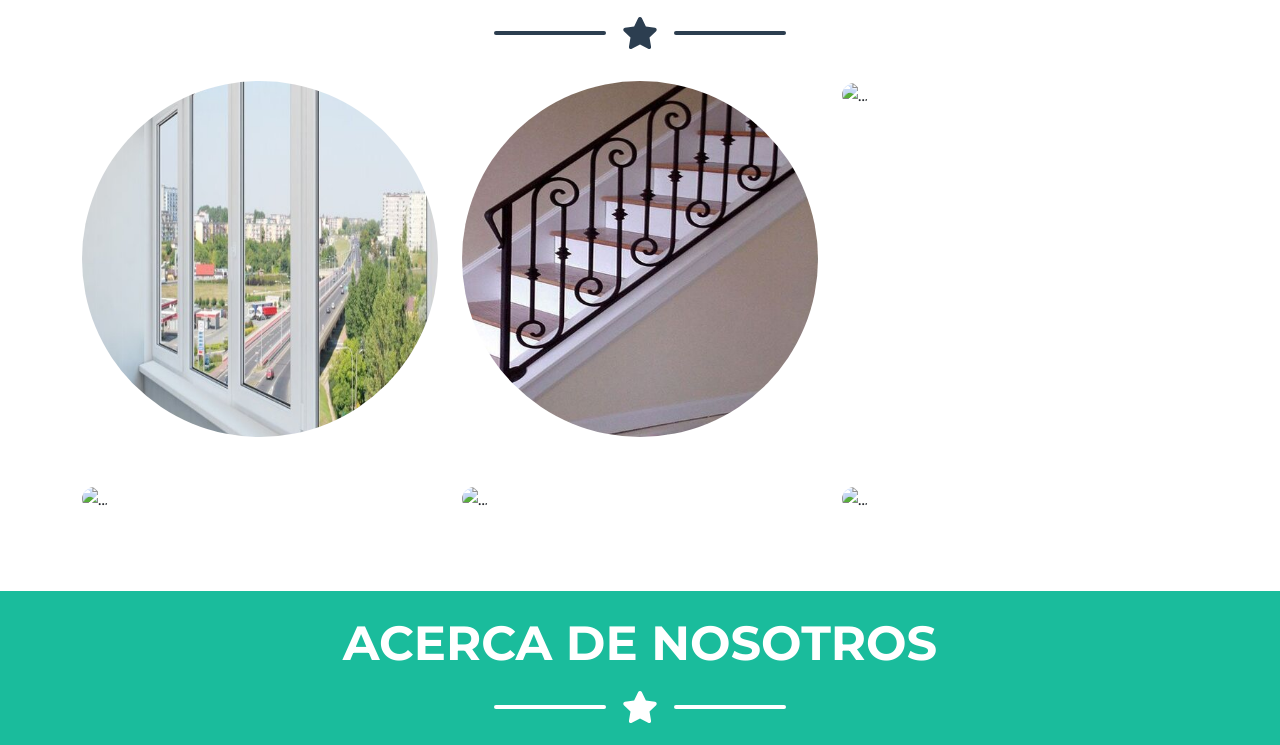
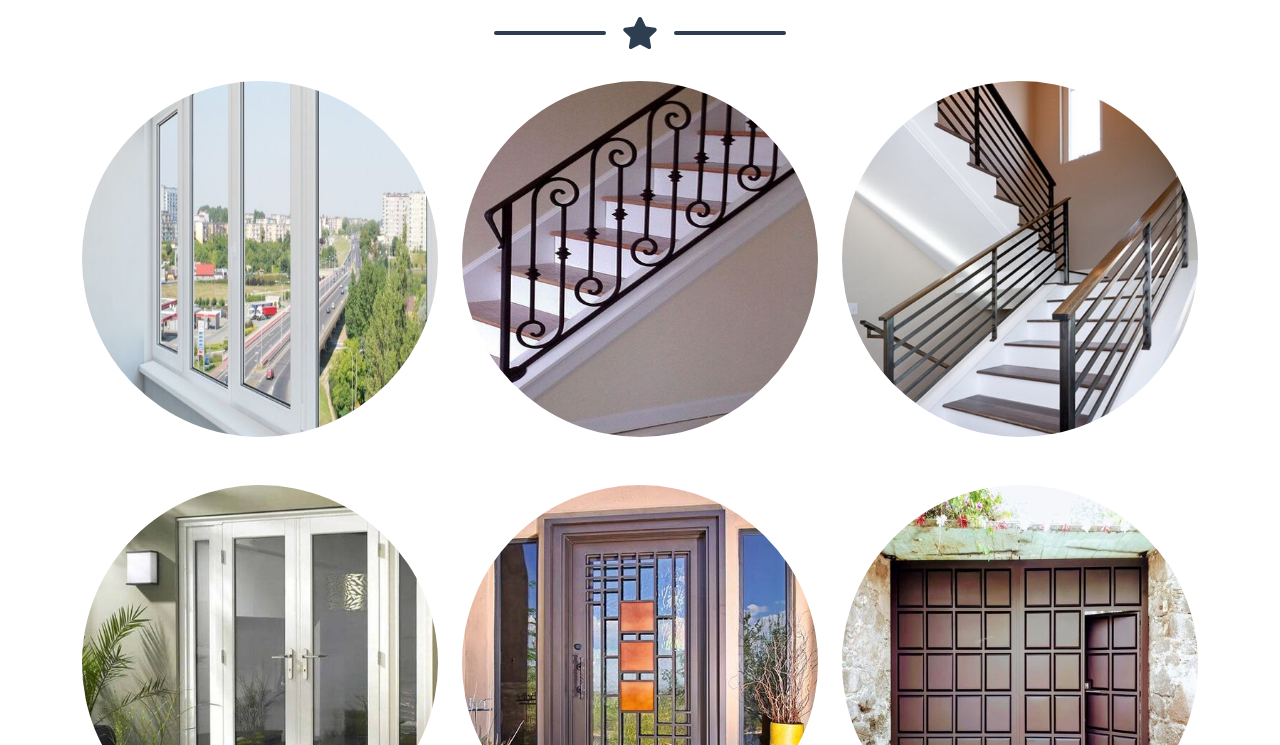
Before and after one commit to siNegocio/HerreriaRoberto, a plain HTML site: page index.html in a window 1280 px wide. Shown: the part 635-1380 px from the top of the page. Drawn offline with nearby package versions, Linux system fonts and the light colour scheme; a script that the page names is missing.

Commit message:
Update index.html

```diff
--- a/index.html
+++ b/index.html
@@ -109,7 +109,7 @@
                             <div class="portfolio-item-caption-content text-center text-white"><i
                                     class="fas fa-plus fa-3x"></i></div>
                         </div>
-                        <img class="img-custom" src="assets/img/portfolio/tres.jpg" alt="..." />
+                        <img class="img-custom" src="tres.jpg" alt="..." />
                     </div>
                 </div>
 
@@ -121,7 +121,7 @@
                             <div class="portfolio-item-caption-content text-center text-white"><i
                                     class="fas fa-plus fa-3x"></i></div>
                         </div>
-                        <img class="img-custom" src="assets/img/portfolio/cuatro.jpg" alt="..." />
+                        <img class="img-custom" src="cuatro.jpg" alt="..." />
                     </div>
                 </div>
 
@@ -133,7 +133,7 @@
                             <div class="portfolio-item-caption-content text-center text-white"><i
                                     class="fas fa-plus fa-3x"></i></div>
                         </div>
-                        <img class="img-custom" src="assets/img/portfolio/cinco.jpg" alt="..." />
+                        <img class="img-custom" src="cinco.jpg" alt="..." />
                     </div>
                 </div>
 
@@ -145,7 +145,7 @@
                             <div class="portfolio-item-caption-content text-center text-white"><i
                                     class="fas fa-plus fa-3x"></i></div>
                         </div>
-                        <img class="img-custom" src="assets/img/portfolio/seis.jpg" alt="..." />
+                        <img class="img-custom" src="seis.jpg" alt="..." />
                     </div>
                 </div>
 
@@ -310,7 +310,7 @@
                                     <div class="divider-custom-line"></div>
                                 </div>
                                 <!-- Portfolio Modal - Image-->
-                                <img class="img-fluid rounded mb-5" src="assets/img/portfolio/cinco.jpg" alt="..." />
+                                <img class="img-fluid rounded mb-5" src="cinco.jpg" alt="..." />
                                 <!-- Portfolio Modal - Text-->
                                 <p class="mb-4">Puerta principal con acero de detalle
                                     Mide 1.20m x 2m se puede fabricar a la medida que necesita lleva lamina gruesa la
@@ -348,7 +348,7 @@
                                     <div class="divider-custom-line"></div>
                                 </div>
                                 <!-- Portfolio Modal - Image-->
-                                <img class="img-fluid rounded mb-5" src="assets/img/portfolio/cuatro.jpg" alt="..." />
+                                <img class="img-fluid rounded mb-5" src="cuatro.jpg" alt="..." />
                                 <!-- Portfolio Modal - Text-->
                                 <p class="mb-4">PUERTA DE ALUMINIO MANEJAMOS DIFERENTES TONOS COMO SON:
                                     NEGRO, BLANCO, NATURAL, DORADO, IMITACION MADERA
@@ -385,7 +385,7 @@
                                     <div class="divider-custom-line"></div>
                                 </div>
                                 <!-- Portfolio Modal - Image-->
-                                <img class="img-fluid rounded mb-5" src="assets/img/portfolio/tres.jpg" alt="..." />
+                                <img class="img-fluid rounded mb-5" src="tres.jpg" alt="..." />
                                 <!-- Portfolio Modal - Text-->
                                 <p class="mb-4">Barandales De Herrería
                                 </p>
@@ -421,7 +421,7 @@
                                     <div class="divider-custom-line"></div>
                                 </div>
                                 <!-- Portfolio Modal - Image-->
-                                <img class="img-fluid rounded mb-5" src="assets/img/portfolio/dos.jpg" alt="..." />
+                                <img class="img-fluid rounded mb-5" src="dos.jpg" alt="..." />
                                 <!-- Portfolio Modal - Text-->
                                 <p class="mb-4">Barandales estiló minimalista sobre medida y diseñó en herrería o
                                     aluminio
@@ -458,7 +458,7 @@
                                     <div class="divider-custom-line"></div>
                                 </div>
                                 <!-- Portfolio Modal - Image-->
-                                <img class="img-fluid rounded mb-5" src="assets/img/portfolio/uno.jpg" alt="..." />
+                                <img class="img-fluid rounded mb-5" src="uno.jpg" alt="..." />
                                 <!-- Portfolio Modal - Text-->
                                 <p class="mb-4">Fábricamos a diferentes medidas y colores
                                 </p>
```
